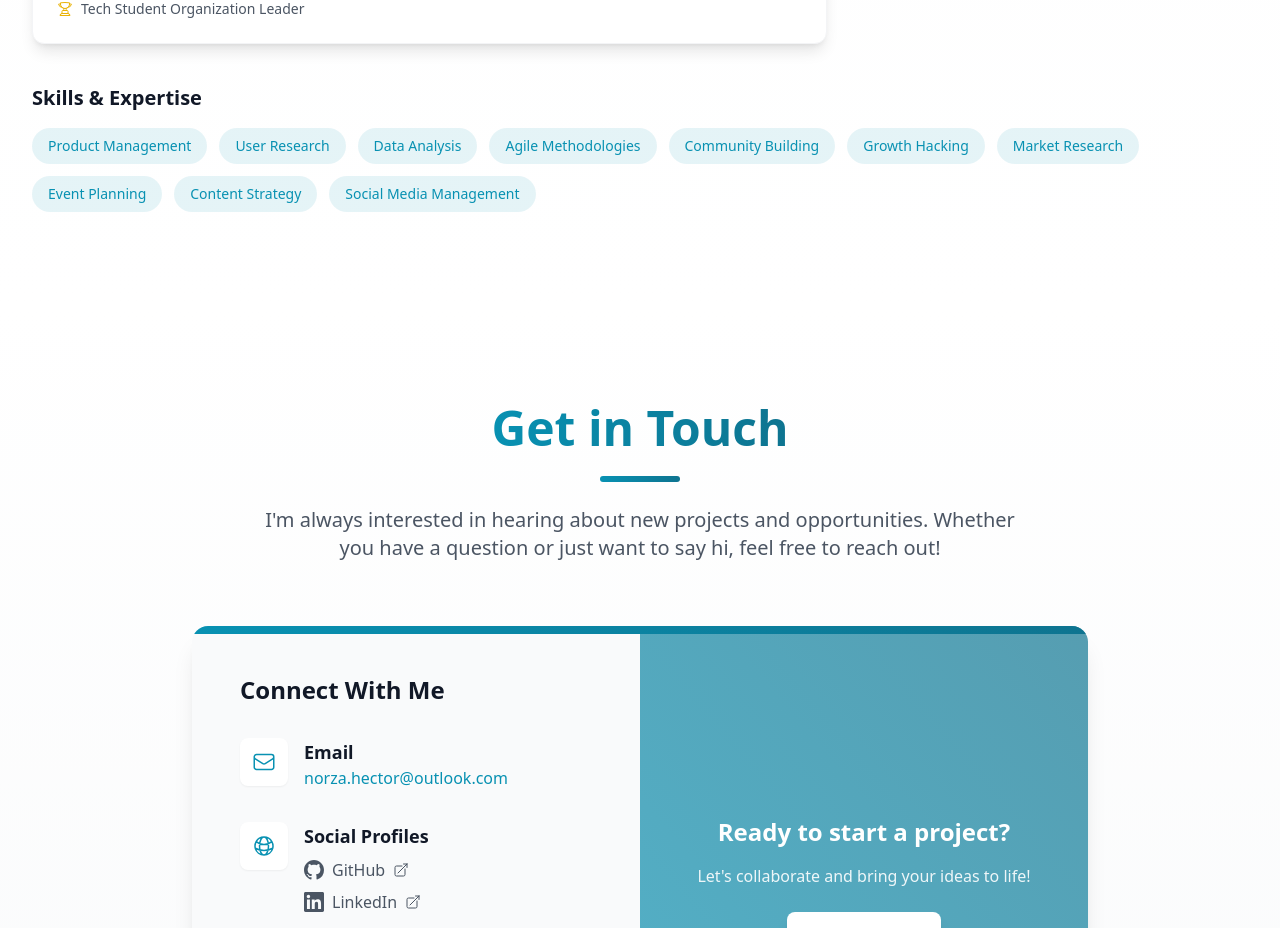
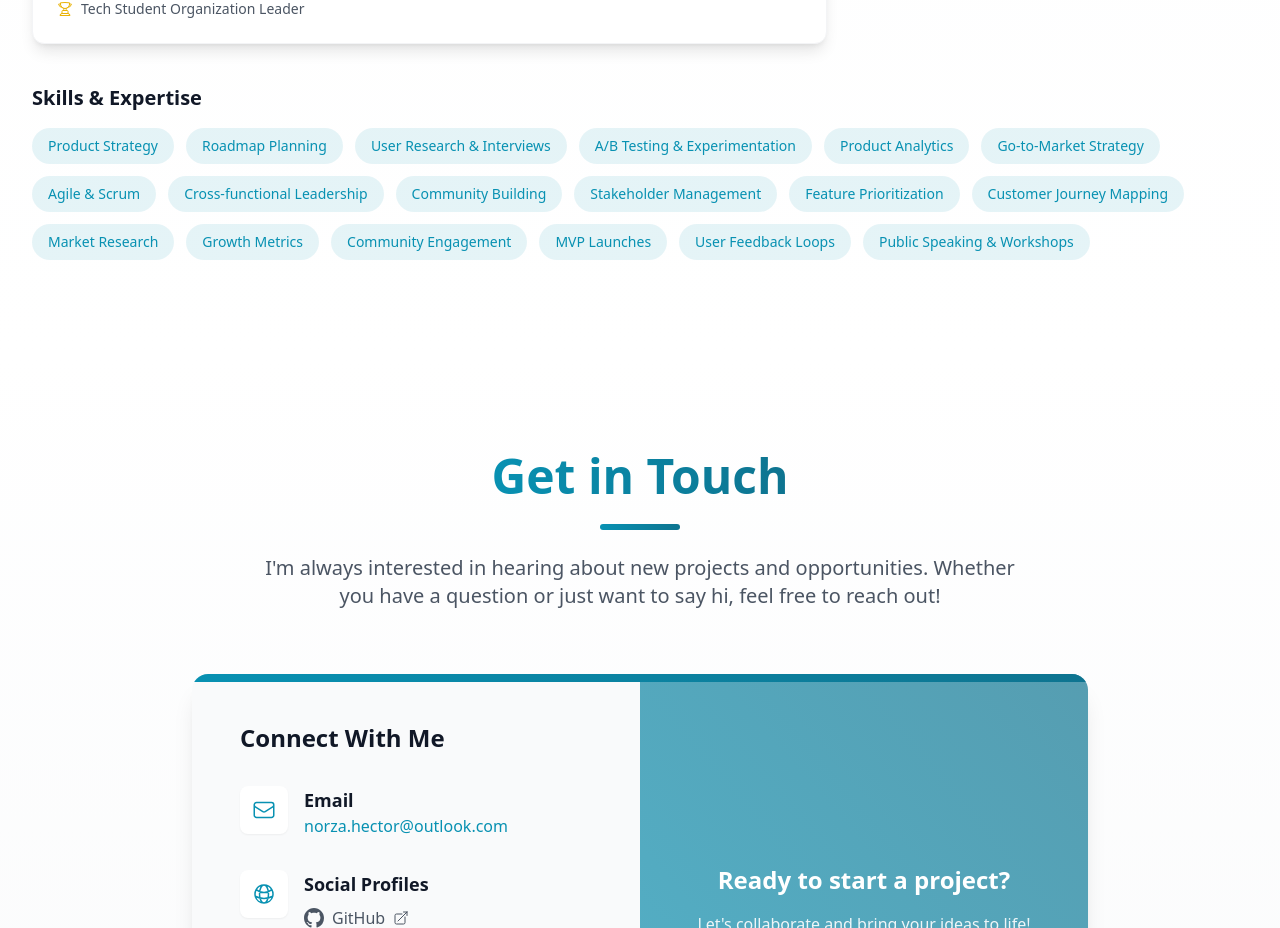
Before and after one commit to hector-norza/HectorNorza, a React (Vite) app: page / in a window 1280 px wide. Shown: the part 4058-4986 px from the top of the page. Built offline with nearby package versions, Linux system fonts and the light colour scheme.

Commit message:
Update Resume for Product Manager and Community Builder focus

```diff
--- a/src/components/Resume.tsx
+++ b/src/components/Resume.tsx
@@ -138,16 +138,24 @@ const achievements = [
 ];
 
 const skills = [
-  "Product Management",
-  "User Research",
-  "Data Analysis",
-  "Agile Methodologies",
+  "Product Strategy",
+  "Roadmap Planning",
+  "User Research & Interviews",
+  "A/B Testing & Experimentation",
+  "Product Analytics",
+  "Go-to-Market Strategy",
+  "Agile & Scrum",
+  "Cross-functional Leadership",
   "Community Building",
-  "Growth Hacking",
+  "Stakeholder Management",
+  "Feature Prioritization",
+  "Customer Journey Mapping",
   "Market Research",
-  "Event Planning",
-  "Content Strategy",
-  "Social Media Management"
+  "Growth Metrics",
+  "Community Engagement",
+  "MVP Launches",
+  "User Feedback Loops",
+  "Public Speaking & Workshops"
 ];
 
 export default function Resume() {
```
